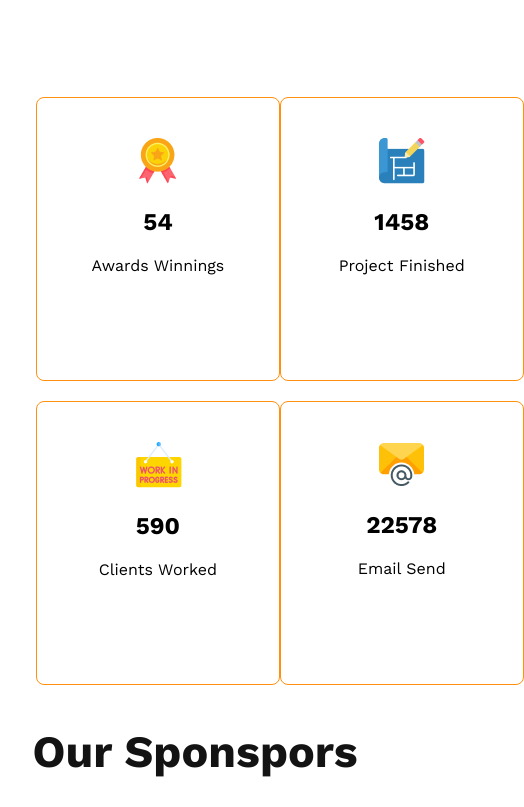
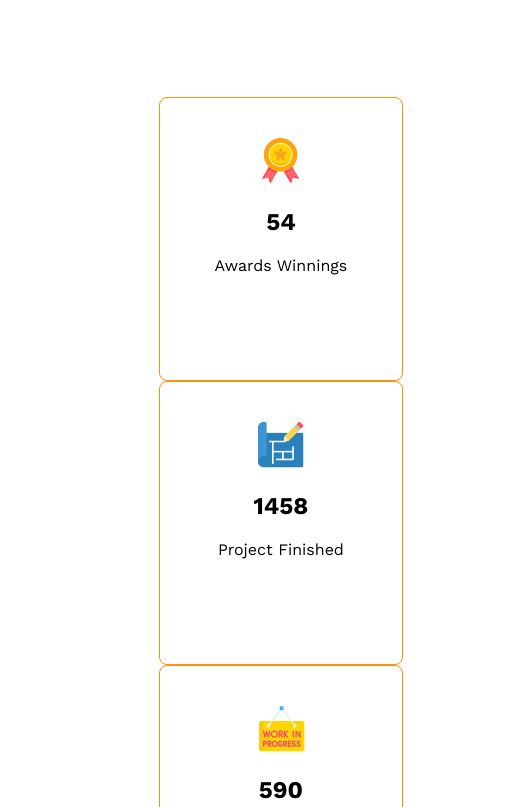
Before and after one commit to mahmudulhasanmotin/HTML-CSS-Only-Landing-Page-G3-Architects, a plain HTML site: page index.html in a window 390 px wide. Shown: the part 3851-4658 px from the top of the page, 524 px wide, since content can reach past the window. Drawn offline with nearby package versions, Linux system fonts and the light colour scheme.

Commit message:
last change

```diff
--- a/style.css
+++ b/style.css
@@ -368,10 +368,9 @@ footer .sponspors-area{
         margin: 0px auto;
     }
     .fact-card {
-        display: grid;
-        grid-template-columns: repeat(2, 1fr);
-        row-gap: 20px;
-        margin-left: 25px;
+        display: flex;
+        margin-left: 148px;
+        flex-direction: column;
     }
     .fact-area > h1 {
         margin-left: 20px;
```
